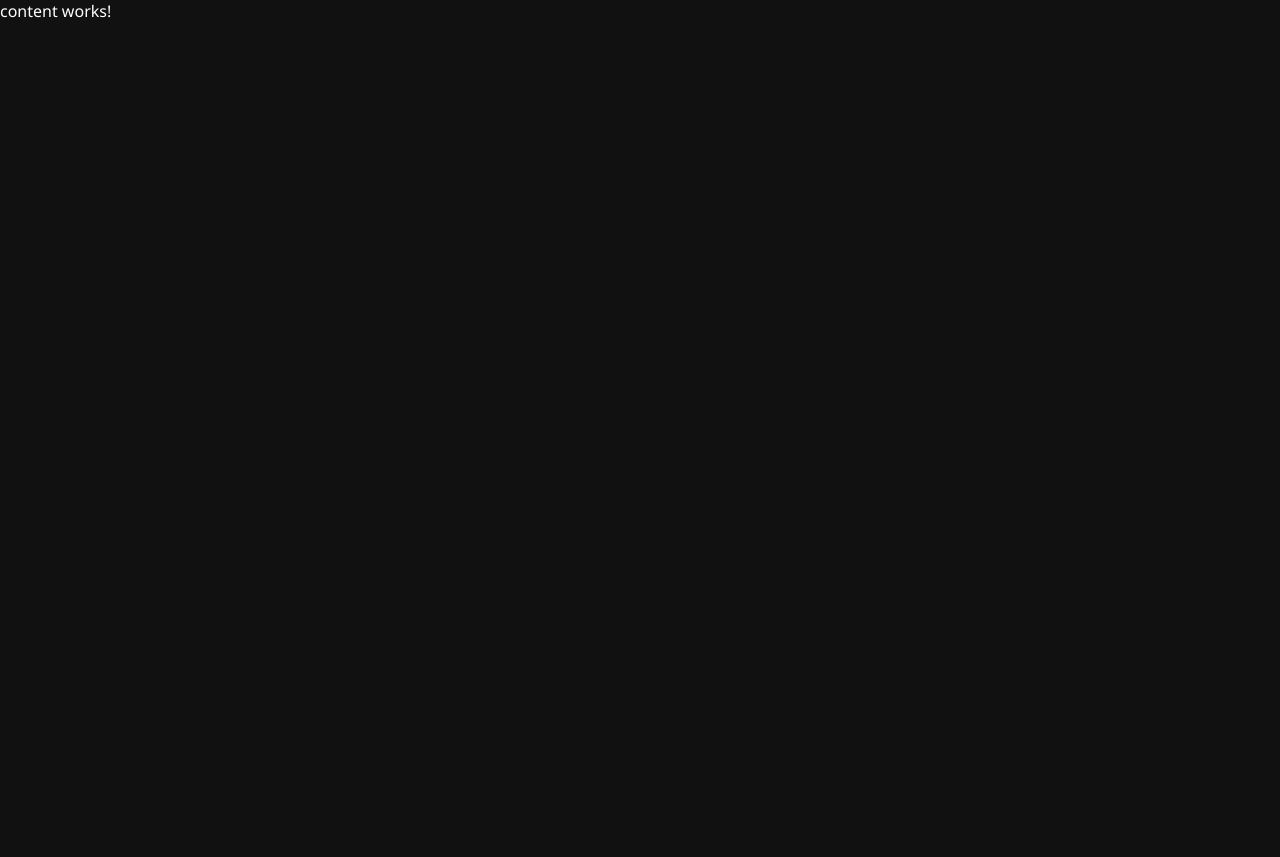
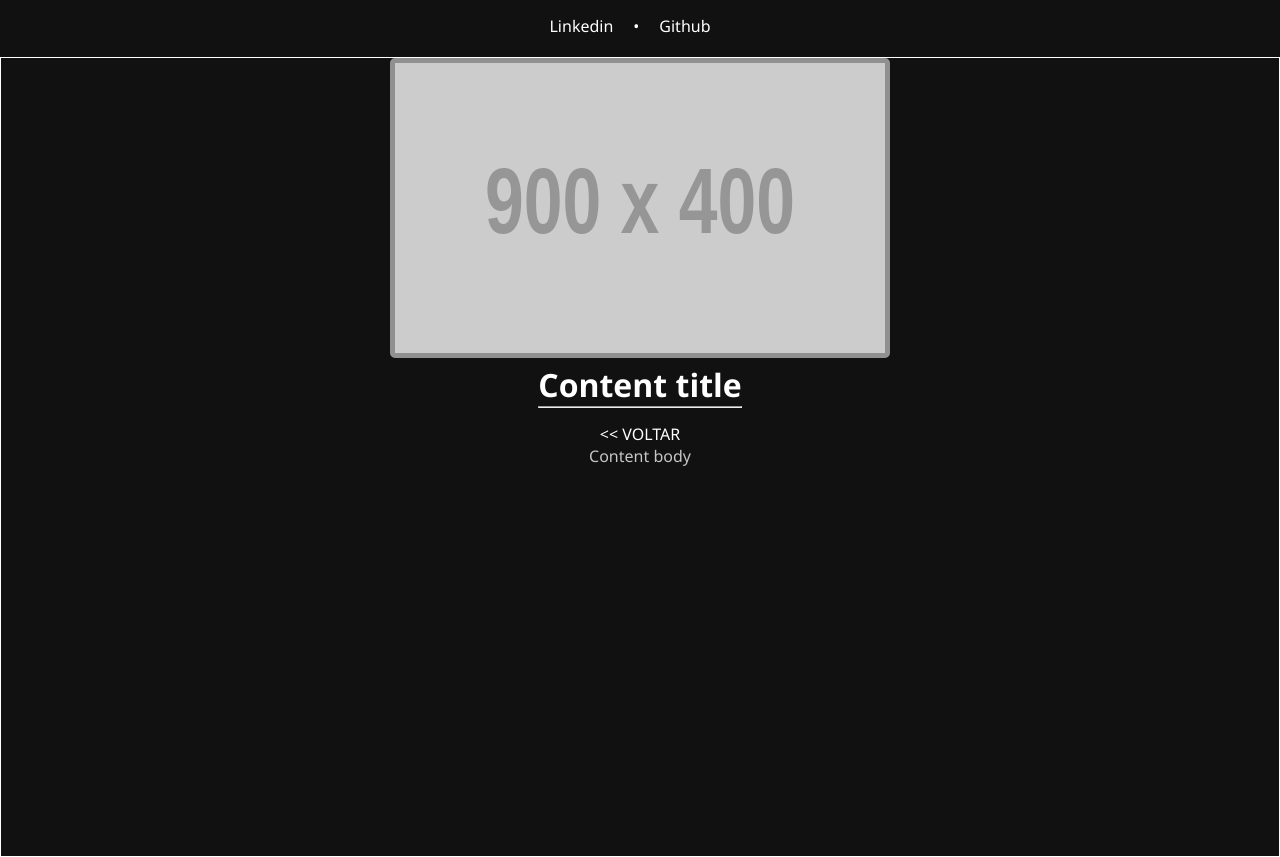
Before and after one commit to FSLucas22/angular-blog, an Angular app: page /content in a window 1280 px wide. Before the commit the page ends 800 px from the top, so only its background shows below. Built offline with nearby package versions, Linux system fonts and the light colour scheme.

Commit message:
feat: Create content page

```diff
--- a/src/app/app.component.css
+++ b/src/app/app.component.css
@@ -0,0 +1,5 @@
+header {
+  margin-top: 15px;
+  display: flex;
+  justify-content: center;
+}
--- a/src/app/app.component.html
+++ b/src/app/app.component.html
@@ -1 +1,4 @@
+<header>
+  <app-menu-bar></app-menu-bar>
+</header>
 <router-outlet></router-outlet>
--- a/src/app/pages/content/content.component.css
+++ b/src/app/pages/content/content.component.css
@@ -0,0 +1,32 @@
+.container__content {
+  border: 1px solid white;
+  width: 100%;
+  height: 100vh;
+
+  margin-top: 20px;
+
+  display: flex;
+  flex-direction: column;
+  align-items: center;
+}
+
+.content__cover > img {
+  border: 5px solid rgb(144, 144, 144);
+  border-radius: 5px;
+  width: 500px;
+  height: 300px;
+  min-width: 500px;
+}
+
+.content__description {
+  margin-top: 15px;
+}
+
+.content__description > a {
+  display: flex;
+  justify-content: center;
+}
+
+.content__description > p {
+  color: rgb(199, 197, 197);
+}
--- a/src/app/pages/content/content.component.html
+++ b/src/app/pages/content/content.component.html
@@ -1 +1,13 @@
-<p>content works!</p>
+<div class="container__content">
+  <div class="content__cover">
+    <img src="{{ photo }}" alt="{{ photoAlt }}">
+  </div>
+  <div class="content__title">
+    <h1>{{ title }}</h1>
+    <hr>
+  </div>
+  <div class="content__description">
+    <a [routerLink]="['']"> << VOLTAR </a>
+    <p>{{ body }}</p>
+  </div>
+</div>
--- a/src/app/pages/home/home.component.css
+++ b/src/app/pages/home/home.component.css
@@ -1,9 +1,3 @@
-header {
-  margin-top: 15px;
-  display: flex;
-  justify-content: center;
-}
-
 .container__articles {
   margin-top: 20px;
   display: flex;
--- a/src/app/pages/home/home.component.html
+++ b/src/app/pages/home/home.component.html
@@ -1,6 +1,3 @@
-<header>
-  <app-menu-bar></app-menu-bar>
-</header>
 <article>
   <app-menu-title></app-menu-title>
   <div class="container__articles">
```
Also changed, not shown: src/app/pages/content/content.component.ts (+5 -2 lines).
